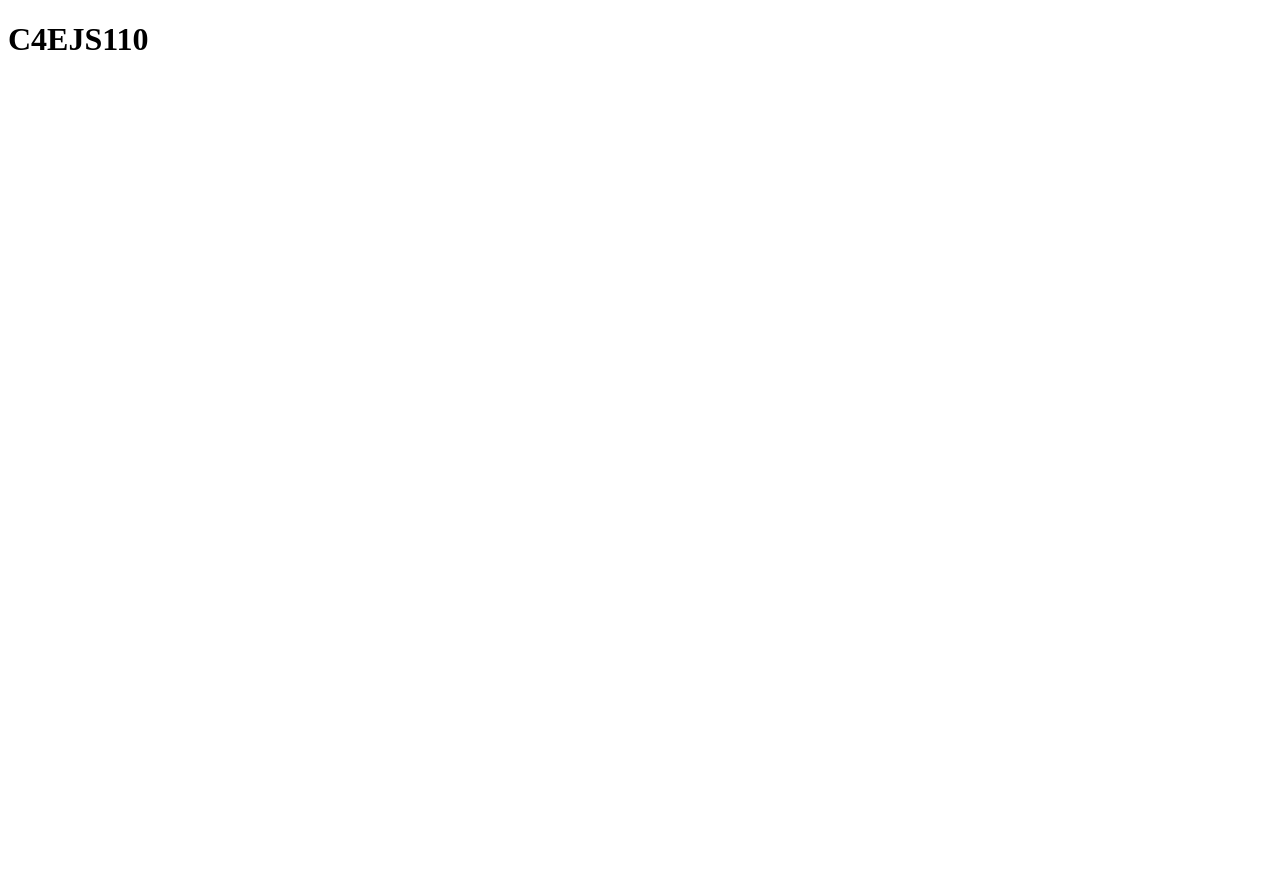
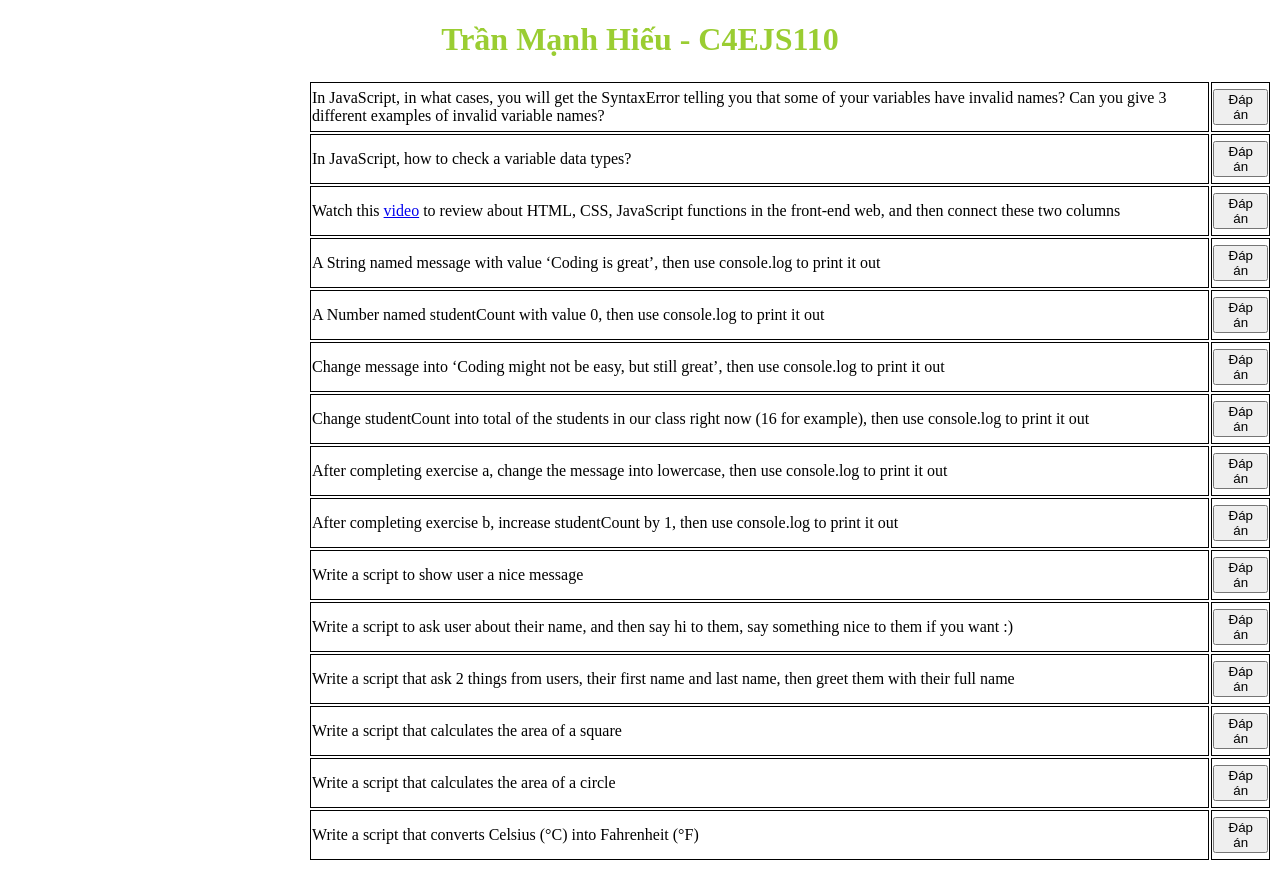
Before and after one commit to tmh1293/C4EJS110-TranManhHieu, a plain HTML site: page SS1/index.html in a window 1280 px wide. Before the commit the page ends 800 px from the top, so only its background shows below. Drawn offline with Linux system fonts and the light colour scheme.

Commit message:
update b1

```diff
--- a/SS1/index.html
+++ b/SS1/index.html
@@ -4,10 +4,73 @@
     <meta charset="UTF-8">
     <meta http-equiv="X-UA-Compatible" content="IE=edge">
     <meta name="viewport" content="width=device-width, initial-scale=1.0">
-
-    <title>Trần Mạnh Hiếu</title>
+    <title>C4EJS110</title>
+    <script src="index.js"></script>
+    <link rel="stylesheet" href="style.css" type="text/css" />
 </head>
 <body>
-    <h1>C4EJS110</h1>
+<h1 style="text-align: center;">Trần Mạnh Hiếu - C4EJS110</h1>
+<table>
+    <tr>
+        <td><a>In JavaScript, in what cases, you will get the SyntaxError telling you that some of your variables have invalid names? Can you give 3 different examples of invalid variable names?</a></td>
+        <td><button onclick="cau1a()">Đáp án</button></td>
+    </tr>
+    <tr>
+        <td><a>In JavaScript, how to check a variable data types?</a></td>
+        <td><button onclick="cau1b()">Đáp án</button></td>
+    </tr>
+    <tr>
+        <td><a>Watch this <a href="https://drive.google.com/file/d/1Fv92MtRL4swtsTng-W8_XRMIVm_aD6p4/view" target="_blank">video</a> to review about HTML, CSS, JavaScript functions in the front-end web, and then connect these two columns</a></td>
+        <td><button onclick="cau2()">Đáp án</button></td>
+    </tr>
+    <tr>
+        <td><a>A String named message with value ‘Coding is great’, then use console.log to print it out</a></td>
+        <td><button onclick="cau3a()">Đáp án</button></td>
+    </tr>
+    <tr>
+        <td><a>A Number named studentCount with value 0, then use console.log to  print it out</a></td>
+        <td><button onclick="cau3b()">Đáp án</button></td>
+    </tr>
+    <tr>
+        <td><a>Change message into ‘Coding might not be easy, but still great’, then use console.log to  print it out</a></td>
+        <td><button onclick="cau4a()">Đáp án</button></td>
+    </tr>
+    <tr>
+        <td><a>Change studentCount into total of the students in our class right now (16 for example), then use console.log to print it out</a></td>
+        <td><button onclick="cau4b()">Đáp án</button></td>
+    </tr>
+    <tr>
+        <td><a>After completing exercise a, change the message into lowercase, then use console.log to print it out</a></td>
+        <td><button onclick="cau4c()">Đáp án</button></td>
+    </tr>
+    <tr>
+        <td><a>After completing exercise b, increase studentCount by 1, then use console.log to print it out</a></td>
+        <td><button onclick="cau4d()">Đáp án</button></td>
+    </tr>
+    <tr>
+        <td><a>Write a script to show user a nice message</a></td>
+        <td><button onclick="cau5()">Đáp án</button></td>
+    </tr>
+    <tr>
+        <td><a>Write a script to ask user about their name, and then say hi to them, say something nice to them if you want :)</a></td>
+        <td><button onclick="cau6()">Đáp án</button></td>
+    </tr>
+    <tr>
+        <td><a>Write a script that ask 2 things from users, their first name and last name, then greet them with their full name</a></td>
+        <td><button onclick="cau7()">Đáp án</button></td>
+    </tr>
+    <tr>
+        <td><a>Write a script that calculates the area of a square</a></td>
+        <td><button onclick="cau8()">Đáp án</button></td>
+    </tr>
+    <tr>
+        <td><a>Write a script that calculates the area of a circle</a></td>
+        <td><button onclick="cau9()">Đáp án</button></td>
+    </tr>
+    <tr>
+        <td><a>Write a script that converts Celsius (°C) into Fahrenheit (°F)</a></td>
+        <td><button onclick="cau10()">Đáp án</button></td>
+    </tr>
+</table>
 </body>
 </html>
--- a/SS1/index.js
+++ b/SS1/index.js
@@ -0,0 +1,99 @@
+function cau1a(){
+    //alert('In JavaScript, in what cases, you will get the SyntaxError telling you that some of your variables have invalid names? Can you give 3 different examples of invalid variable names?');
+    console.log('Trong JS, bạn sẽ gặp lỗi nếu đặt tên biến bắt đầu bằng số, kí tự đặc biệt, và các từ trùng với từ khóa của JS.')
+    console.log('VD: let 1a; let @a; let return;')
+}
+
+function cau1b(){
+    //alert('In JavaScript, how to check a variable data types?');
+    console.log('Sử dụng toán tử typeof để kiểm tra một dữ liệu bất kì');
+    console.log('VD: "typeof hieu" trả về string ');
+    alert(typeof 'hieu');
+}
+
+function cau2(){
+    console.log('1-b. Front-end - Consists of HTML, CSS, JS');
+    console.log('2-a, HTML - Content')
+    console.log('3-e, CSS - Decoration, appearance')
+    console.log('4-c, JS - Direct User interaction')
+}
+
+function cau3a(){
+    //alert('A String named message with value ‘Coding is great’, then use console.log to print it out');
+    let strname = 'Coding is great';
+    console.log(strname);
+}
+
+function cau3b(){
+    //alert('A Number named studentCount with value 0, then use console.log to  print it out');
+    let studentCount = Number(0);
+    console.log(studentCount);
+}
+
+function cau4a(){
+    // alert('Change message into ‘Coding might not be easy, but still great’, then use console.log to  print it out');
+    strname = 'Coding might not be easy, but still great';
+    console.log(strname.toUpperCase());
+
+}
+
+function cau4b(){
+    // alert('Change studentCount into total of the students in our class right now (16 for example), then use console.log to print it out');
+    studentCount = 17;
+    console.log(studentCount);
+}
+
+function cau4c(){
+    // alert('After completing exercise a, change the message into lowercase, then use console.log to print it out');
+    console.log(strname.toLowerCase());
+}
+
+function cau4d(){
+    // alert('After completing exercise b, increase studentCount by 1, then use console.log to print it out');
+    studentCount++;
+    console.log(studentCount);
+}
+
+function cau5(){
+    // alert('Write a script to show user a nice message');
+    alert('This is a nice message!')
+}
+
+function cau6(){
+    // alert('Write a script to ask user about their name, and then say hi to them, say something nice to them if you want :)');
+    let stryourname = prompt('What is your name?');
+    alert('Hi, '+stryourname+'!')
+
+}
+
+function cau7(){
+    // alert('Write a script that ask 2 things from users, their first name and last name, then greet them with their full name');
+    let strFirstname = prompt('Enter your first name?');
+    let strLastname = prompt('Enter your last name?');
+    alert('Nice to meet you, ' +strFirstname+' '+strLastname)
+}
+
+function cau8(){
+    // alert('Write a script that calculates the area of a square');
+    let sizeSquare = prompt('Nhập vào độ dài cạnh của hình vuông (m)');
+    let numSzSquare = Number(sizeSquare);
+    alert('Diện tích hình vuông là: '+Math.pow(numSzSquare,2)+'m²');
+}
+
+function cau9(){
+    // alert('Write a script that calculates the area of a circle');
+    let radius = prompt('Nhập vào bán kính hình tròn:');
+    let numradius = Number(radius);
+    alert('Diện tích hình tròn là: '+numradius*numradius*3.14);
+    alert('Chu vi hình tròn là: '+2*numradius*3.14)
+
+}
+
+function cau10(){
+    // alert('Write a script that converts Celsius (°C) into Fahrenheit (°F)');
+    let doC = prompt('Nhập vào nhiệt độ C:');
+    let numdoC = Number(doC);
+    let numdoF = (doC*1.8)+32;
+    alert(numdoC+ '°C tương ứng với: '+numdoF+' °F');
+
+}
--- /dev/null
+++ b/SS1/style.css
@@ -0,0 +1,19 @@
+h1
+{
+    color:yellowgreen;
+}
+table
+{
+    margin-left: 300px;
+
+}
+tr
+{
+    height: 50px;
+
+}
+td
+{
+    border: 1px solid black;
+    border-collapse: collapse;
+}
```
